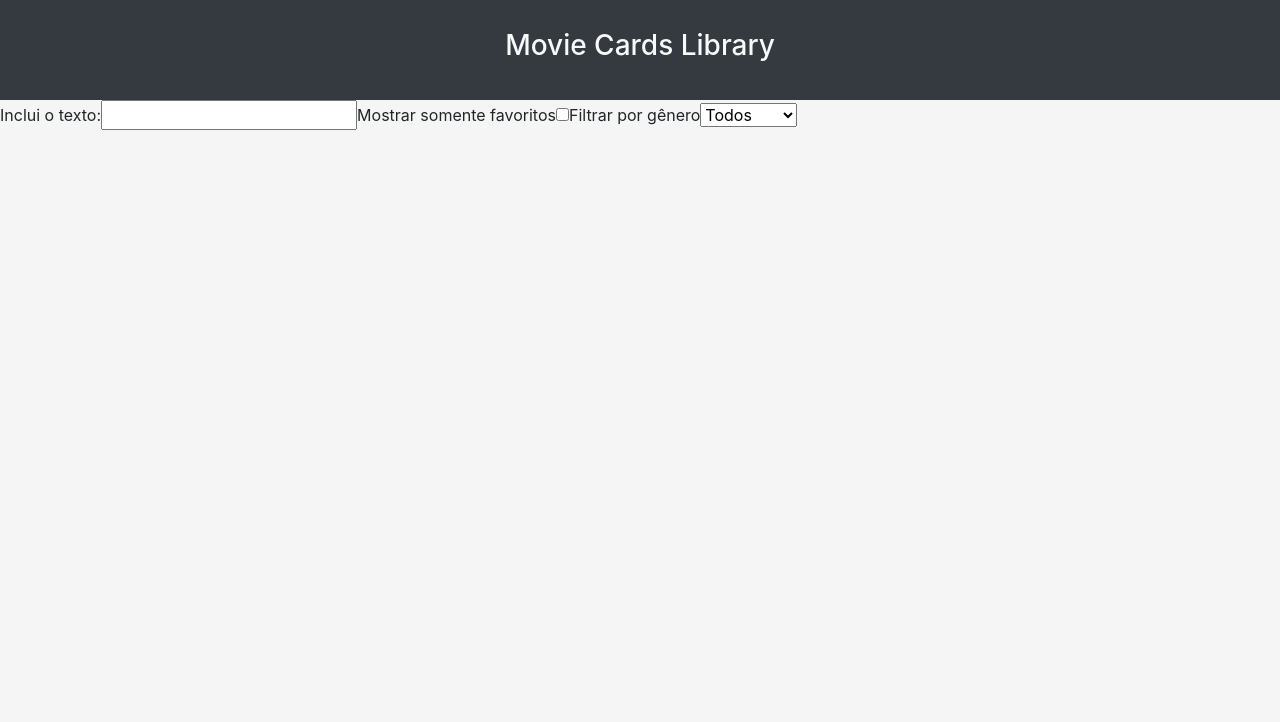
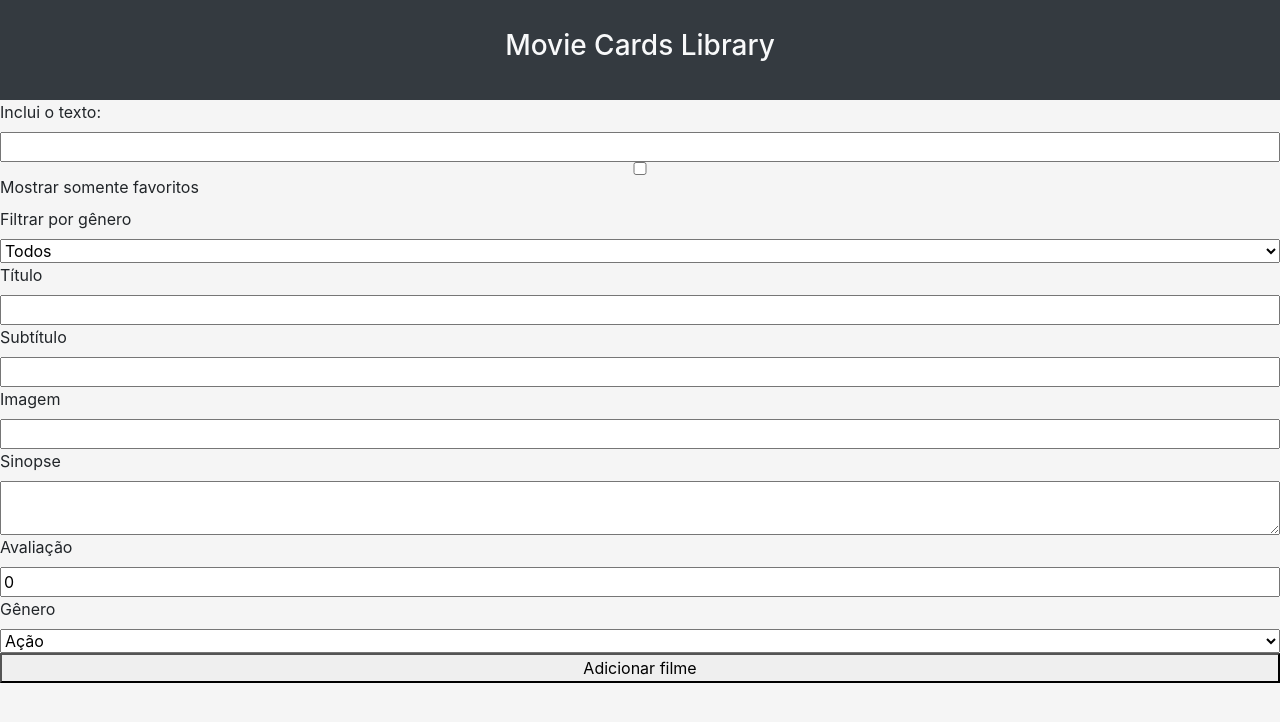
Before and after one commit to tryber/sd-05-block12-project-movie-card-library-stateful, a React (Create React App) app: page / in a window 1280 px wide. Shown: the top 722 px of the page. Built offline with nearby package versions, Linux system fonts and the light colour scheme.

Commit message:
AddMovie faltando um item

```diff
--- a/src/App.css
+++ b/src/App.css
@@ -81,3 +81,8 @@ body {
   justify-content: flex-end;
   padding: 12px 20px;
 }
+
+.AddMove, .SearchBar {
+  display: flex;
+  flex-direction: column;
+}
--- a/src/App.js
+++ b/src/App.js
@@ -1,6 +1,7 @@
 import React from 'react';
 import './App.css';
 import SearchBar from './components/SearchBar';
+import AddMovie from './components/AddMovie';
 
 import Header from './components/Header';
 
@@ -9,6 +10,7 @@ function App() {
     <div className="App">
       <Header />
       <SearchBar />
+      <AddMovie />
     </div>
   );
 }
--- a/src/components/AddMovie.jsx
+++ b/src/components/AddMovie.jsx
@@ -1 +1,61 @@
-// implement AddMovie component here
+import React from 'react';
+
+class AddMovie extends React.Component{
+  constructor(props){
+    super(props);
+    this.state = {
+      subtitle: '',
+      title: '',
+      imagePath: '',
+      storyline: '',
+      rating: 0,
+      genre: 'action'
+    };
+  }
+  onChangeHandle = (event) => {
+    this.setState({
+      [event.target.name]: (event.target.name === 'rating') ? parseFloat(event.target.value) : event.target.value
+    });
+    console.log(this.state);
+  }
+
+  resetaEstados = () => {
+    this.setState({
+      subtitle: '',
+      title: '',
+      imagePath: '',
+      storyline: '',
+      rating: 0,
+      genre: 'action'
+    });
+  }
+
+  render() {
+    return (
+      <form className="AddMove">
+        <label htmlFor="teste">Título</label>
+        <input id="teste" name="title" type="text" value={this.state.title} onChange={this.onChangeHandle} />
+        <label htmlFor="teste1">Subtítulo</label>
+        <input id="teste1" type="text" name="subtitle" value={this.state.subtitle} onChange={this.onChangeHandle} />
+        <label htmlFor="teste2">Imagem</label>
+        <input id="teste2" type="text" name="imagePath" value={this.state.imagePath} onChange={this.onChangeHandle} />
+        <label htmlFor="teste3">Sinopse</label>
+        <textarea id="teste3" name="storyline" value={this.state.storyline} onChange={this.onChangeHandle} />
+        <label htmlFor="teste4">Avaliação</label>
+        <input type="number" id="teste4" name="rating" value={this.state.rating} onChange={this.onChangeHandle} />
+        <label htmlFor="selectedGenre">Gênero</label>
+        <select
+          id="selectedGenre" name="genre" value={this.state.genre}
+          onChange={this.onChangeHandle}
+        >
+          <option value="action">Ação</option>
+          <option value="comedy">Comédia</option>
+          <option value="thriller">Suspense</option>
+        </select>
+        <button onClick={this.resetaEstados}>Adicionar filme</button>
+      </form>
+    );
+  }
+}
+
+export default AddMovie;
--- a/src/components/SearchBar.jsx
+++ b/src/components/SearchBar.jsx
@@ -3,17 +3,17 @@ import React from 'react';
 class SearchBar extends React.Component {
   render() {
     return (
-      <form>
+      <form className="SearchBar">
         <label htmlFor="serchText">Inclui o texto:</label>
         <input
           id="serchText" type="text" value={this.props.searchText}
           onChange={this.props.onSearchTextChange}
         />
-        <label htmlFor="bookmarkedOnly">Mostrar somente favoritos</label>
         <input
           id="bookmarkedOnly" type="checkbox" checked={this.props.bookmarkedOnly}
           onChange={this.props.onBookmarkedChange}
         />
+        <label htmlFor="bookmarkedOnly">Mostrar somente favoritos</label>
         <label htmlFor="selectedGenre">Filtrar por gênero</label>
         <select
           id="selectedGenre" value={this.props.selectedGenre}
```
